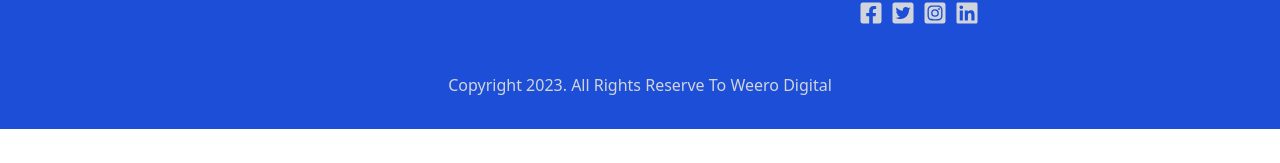
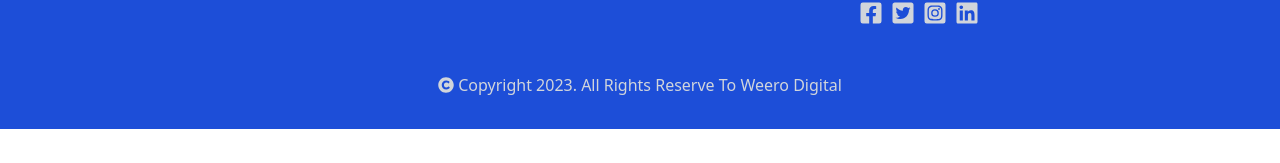
Before and after one commit to imtowhidulislam/weerodigitaltask, a React (Create React App) app: page / in a window 1280 px wide. Shown: the part 403-566 px from the top of the page. Built offline with nearby package versions, Linux system fonts and the light colour scheme.

Commit message:
copyright icon added

```diff
--- a/src/components/Footer.jsx
+++ b/src/components/Footer.jsx
@@ -1,6 +1,7 @@
 import React from 'react'
 import {FaFacebookSquare,FaInstagramSquare,FaTwitterSquare,FaLinkedin} from "react-icons/fa"
 import {GiMagicLamp} from "react-icons/gi"
+import { FaCopyright } from 'react-icons/fa'
 
 const Footer = () => {
   return (
@@ -43,8 +44,10 @@ const Footer = () => {
                 </div>
             </div>
         </div>
-        <div className='mt-12 capitalize text-gray-300'>
-            <p>copyright <span>2023. </span>all rights reserve to weero Digital</p>
+        <div className='mt-12 capitalize text-gray-300 flex items-center justify-center gap-1'>
+                <FaCopyright />
+            <p className=''>
+                copyright <span>2023. </span>all rights reserve to weero Digital</p>
         </div>
     </div>
   )
```
